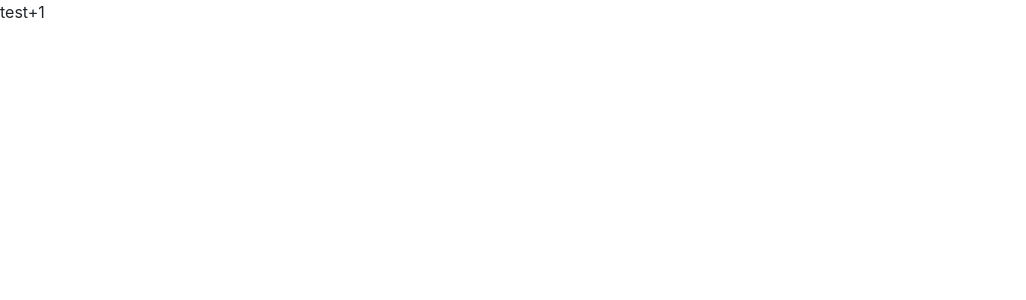
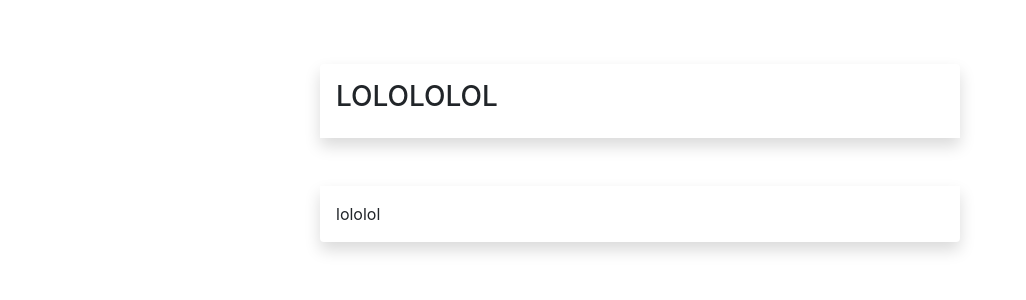
Before and after one commit to qwenzo/posts_sys, a React (Create React App) app: page /posts/1 in a window 1280 px wide. Shown: the top 300 px of the page, without its empty margins (0-1026 px from the left). Built offline with nearby package versions, Linux system fonts and the light colour scheme.

Commit message:
finishing the intiial design of view post

```diff
--- a/src/components/ViewPost.js
+++ b/src/components/ViewPost.js
@@ -1,9 +1,15 @@
 import React , {Component} from 'react';
-
+ const PostStyle = {marginLeft:'25%', marginTop:'5%'};
 class ViewPost extends Component {
 
     render(){
-      return  <div>test+{this.props.params.id}</div>
+      return  <div style={PostStyle} className="w-50">
+<div className="shadow p-3 mb-5 bg-white rounded-top"><h3>LOLOLOLOL</h3>
+
+</div>
+<div className="shadow p-3 mb-5 bg-white rounded-bottom">lololol</div>
+
+      </div>
     }
 }
 
```
